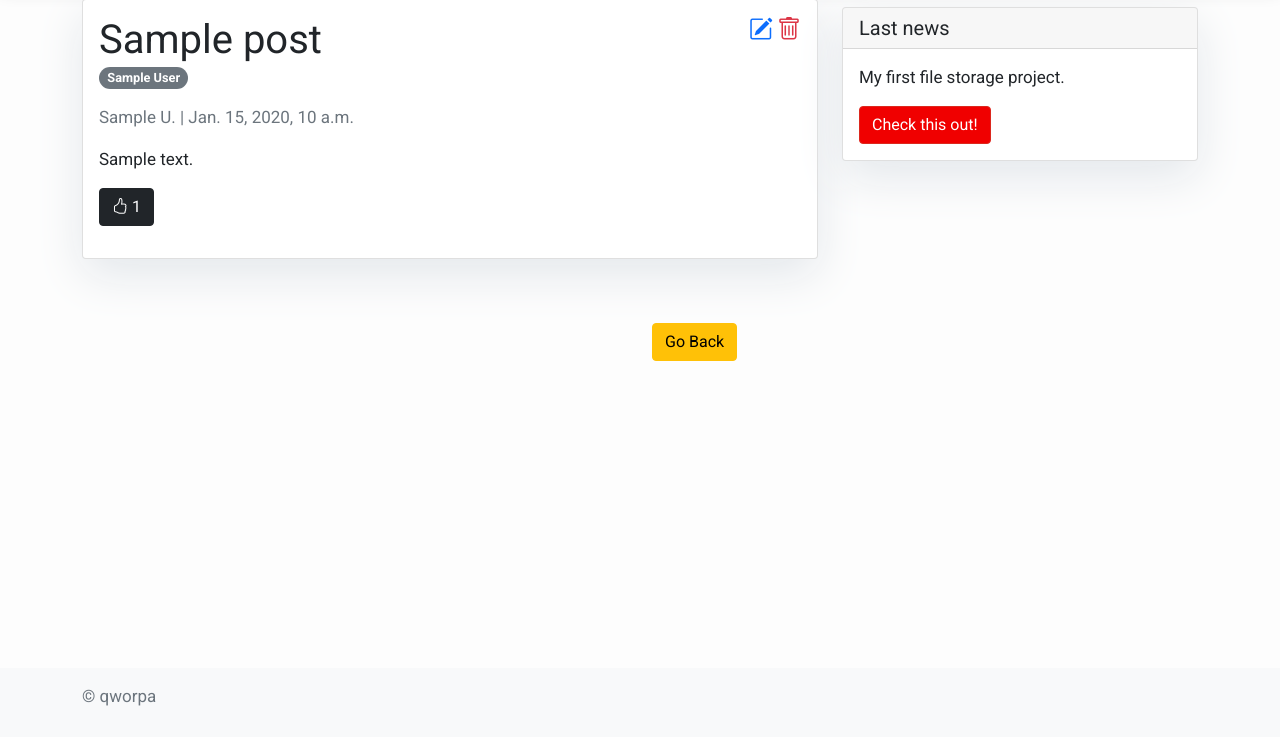
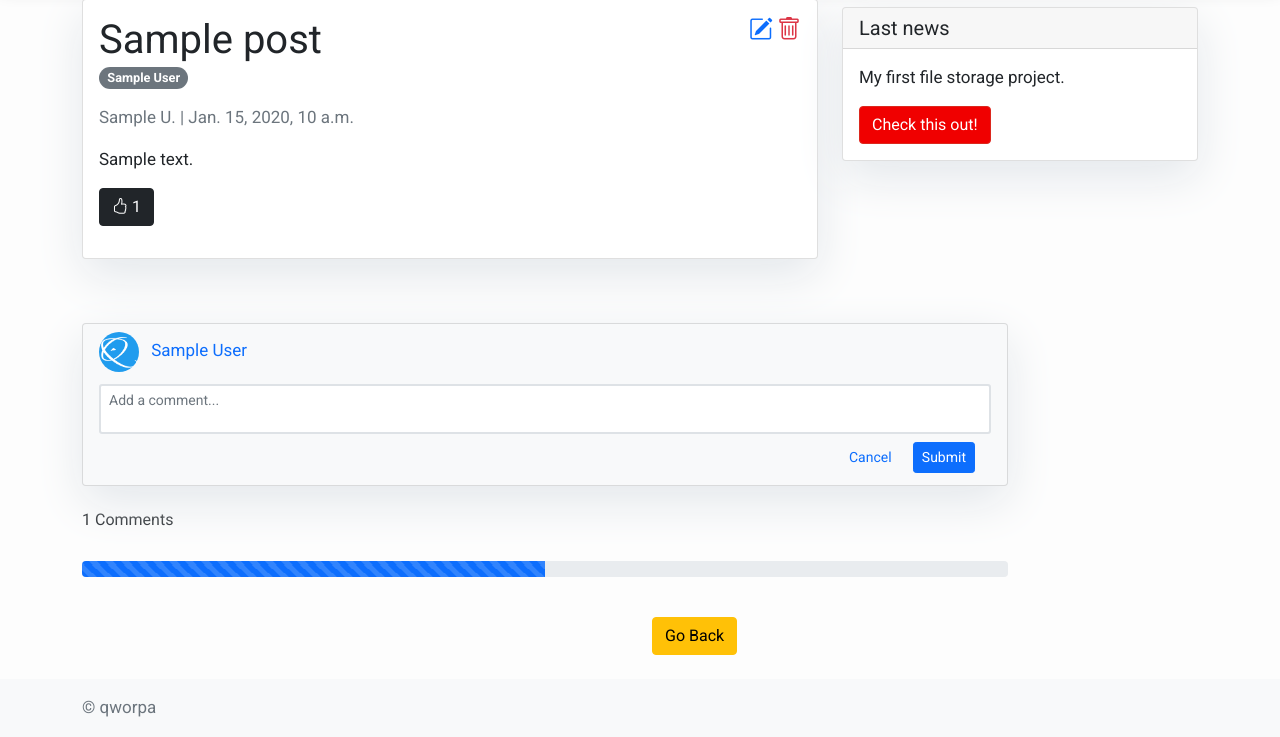
Before and after one commit to AivGitHub/qworpa, a Django app: page /blogs/posts/#/ in a window 1280 px wide. Shown: the part 75-812 px from the top of the page. Before the commit the page ends 781 px from the top, so only its background shows below. Run offline with Django 4.2, Linux system fonts and the light colour scheme; a user stored in the database is signed in; tables that the repository leaves empty hold one stand-in row (values such as "Sample post"); some libraries are stand-ins or nearby versions.

Commit message:
Add comments to posts

```diff
--- /dev/null
+++ b/blogs/static/blogs/comments.js
@@ -0,0 +1,217 @@
+/**
+ *
+ * This file is created to create/read/update/delete comments for blog posts.
+ * For now application is a monolith, but some parts of the code use API, it is done
+ * in case of moving to ReactJS.
+ *
+ * Some parts of the code could be improved, such as bulk insert comments, not 1 by 1.
+ * Or insert and load comment 1 by 1. Not sure what is the best approach, but any MR's are appreciated.
+ *
+ * @summary Simple comment system.
+ * @link    https://github.com/AivGitHub/qworpa/blob/master/blogs/static/blogs/comments.js
+ * @author  Ivan Koldakov <coldie322@gmail.com>
+ *
+ * Created at: 2023-05-29
+ */
+
+"use strict";
+
+function getQueryVars(fullUrl) {
+  let vars = [], hash;
+  let hashes = fullUrl.slice(fullUrl.indexOf("?") + 1).split("&");
+  for(let i = 0; i < hashes.length; i++) {
+    hash = hashes[i].split("=");
+    vars.push(hash[0]);
+    vars[hash[0]] = hash[1];
+  }
+  return vars;
+}
+
+function setCommentLikes(button, hasLiked, likesAmount, likesAmountSpan) {
+  let buttonI = button.find("i.bi");
+  buttonI.removeClass("bi-hand-thumbs-up");
+  buttonI.removeClass("bi-hand-thumbs-up-fill");
+  button.attr("data-has-liked", (hasLiked === true) ? "True" : "False");
+  if (hasLiked === true) {
+    buttonI.addClass("bi-hand-thumbs-up-fill");
+  } else {
+    buttonI.addClass("bi-hand-thumbs-up");
+  }
+  if (likesAmount === 0) {
+    likesAmountSpan.addClass("d-none");
+  } else {
+    likesAmountSpan.removeClass("d-none");
+  }
+  likesAmountSpan.text(likesAmount);
+}
+
+function toggleCommentLike() {
+  let button = $(this);
+  let inputHelpers = $(".input-helpers");
+  let csrf = inputHelpers.find("input[name='csrfmiddlewaretoken']").val();
+  let postId = inputHelpers.find("input[name='postId']").val();
+  let hasLiked = button.attr("data-has-liked") === "True";
+  let likesAmountSpan = button.find(".comment-likes-amount");
+  let likesAmount = parseInt($(likesAmountSpan).text());
+  let commentId = button.data("comment-id");
+  let buttonI = button.find("i.bi");
+  button.prop("disabled", true);
+  $.ajax({
+    url: `/api/v1/posts/${postId}/comments/${commentId}/likes/toggle/`,
+    method: "post",
+    headers: {
+      "X-CSRFToken": csrf,
+    },
+  }).done(function() {
+    buttonI.toggleClass("bi-hand-thumbs-up");
+    buttonI.toggleClass("bi-hand-thumbs-up-fill");
+    button.attr("data-has-liked", (hasLiked === true) ? "False" : "True");
+    if (hasLiked) {
+      likesAmount--;
+    } else {
+      likesAmount++;
+    }
+    likesAmountSpan.text(likesAmount);
+    if (likesAmount === 0) {
+      likesAmountSpan.addClass("d-none");
+    } else {
+      likesAmountSpan.removeClass("d-none");
+    }
+  }).fail(function() {
+    alert("Something went wrong! Try again later.");
+  }).always(function() {
+    button.prop("disabled", false);
+  });
+}
+
+function populateComment(comment, parentComment, newComment) {
+  let commentClone = $(".comment-snippet").clone();
+  let commentLikeTogglerButton = commentClone.find(".comment-like-toggler")
+  let likesAmountSpan = commentClone.find(".comment-likes-amount");
+  let likesAmount = parseInt(comment.likes_amount);
+  commentClone.attr("id", `comment-${comment.id}`)
+  commentClone.removeClass("d-none");
+  commentClone.removeClass("comment-snippet");
+  commentClone.find(".comment-author-full-name").text(comment.author.full_name);
+  commentClone.find(".comment-created-at").text(comment.created_at);
+  commentClone.find(".comment-content").text(comment.content);
+  commentLikeTogglerButton[0].addEventListener("click", toggleCommentLike);
+  if (comment.has_add_permission == false) {
+    commentLikeTogglerButton.prop("disabled", true);
+  }
+  setCommentLikes(commentLikeTogglerButton, comment.has_liked, likesAmount, likesAmountSpan);
+  commentLikeTogglerButton.attr("data-comment-id", comment.id);
+  if (parentComment === null) {
+    if (newComment === null) {
+      $(".post-comment-list").append(commentClone);
+    } else {
+      $(".post-comment-list").prepend(commentClone);
+    }
+  } else {
+    if (newComment === null) {
+      parentComment.append(commentClone);
+    } else {
+      parentComment.prepend(commentClone);
+    }
+  }
+}
+
+function setComment(textArea, comment) {
+  textArea.val("");
+  let totalCommentsAmountSpan = $("#total-comments-amount");
+  let totalCommentsAmount = parseInt(totalCommentsAmountSpan.text()) + 1;
+  totalCommentsAmountSpan.text(totalCommentsAmount);
+  populateComment(comment, null, true);
+}
+
+function loadInitialComments(postId, csrf) {
+  let postCommentBlock = $("#post-comment-block");
+  let postCommentsLoader = postCommentBlock.find(".post-comments-loader");
+  let loadMoreButton = postCommentsLoader.find(".load-more-button");
+
+  $.ajax({
+    url: `/api/v1/posts/${postId}/comments/`,
+    method: "get",
+    headers: {
+      "X-CSRFToken": csrf,
+    },
+  }).done(function(comments) {
+    if (comments.next !== null) {
+      let queryArgs = getQueryVars(comments.next);
+      postCommentsLoader.removeClass("d-none");
+      loadMoreButton.attr("data-next-page", queryArgs["p"]);
+    }
+    for (let i=0;i<comments.results.length;i++) {
+      populateComment(comments.results[i], null, null);
+    }
+    $(".comments-progress").addClass("d-none");
+  }).fail(function() {
+    alert("Something went wrong! Try again later.");
+  });
+}
+
+function loadMoreComments(postId, csrf) {
+  $(".comments-progress").removeClass("d-none");
+  let postCommentBlock = $("#post-comment-block");
+  let postCommentsLoader = postCommentBlock.find(".post-comments-loader");
+  let loadMoreButton = postCommentsLoader.find(".load-more-button");
+  let pageNumber = loadMoreButton.attr("data-next-page");
+  loadMoreButton.prop("disabled", true);
+  $.ajax({
+    url: `/api/v1/posts/${postId}/comments/?p=${pageNumber}`,
+    method: "get",
+    headers: {
+      "X-CSRFToken": csrf,
+    },
+  }).done(function(comments) {
+    $(".comments-progress").addClass("d-none");
+    loadMoreButton.prop("disabled", false);
+    if (comments.next !== null) {
+      let queryArgs = getQueryVars(comments.next);
+      postCommentsLoader.removeClass("d-none");
+      loadMoreButton.attr("data-next-page", queryArgs["p"]);
+    } else {
+      postCommentsLoader.addClass("d-none");
+    }
+    for (let i=0;i<comments.results.length;i++) {
+      populateComment(comments.results[i], null, null);
+    }
+    $(".comments-progress").addClass("d-none");
+    $('html, body').animate({ scrollTop: $(`#comment-${comments.results[0].id}`).offset().top}, 500);
+  }).fail(function() {
+    alert("Something went wrong! Try again later.");
+  });
+}
+
+document.addEventListener("DOMContentLoaded", function(){
+  let inputHelpers = $(".input-helpers");
+  let csrf = inputHelpers.find("input[name='csrfmiddlewaretoken']").val();
+  let postId = inputHelpers.find("input[name='postId']").val();
+  loadInitialComments(postId, csrf);
+  $(".load-more-button").click(function(e) {
+    loadMoreComments(postId, csrf);
+  });
+  $(".comment-form").submit(function(e) {
+    let form = $(this);
+    let textArea = form.find("textarea");
+    form.prop("disabled", true);
+    $.ajax({
+      url: `/api/v1/posts/${postId}/comments/add/`,
+      method: "post",
+      data: {
+        "content": textArea.val(),
+      },
+      headers: {
+        "X-CSRFToken": csrf,
+      },
+    }).done(function(comment) {
+      setComment(textArea, comment);
+      $('html, body').animate({ scrollTop: $(`#comment-${comment.id}`).offset().top}, 500);
+    }).fail(function() {
+      alert("Something went wrong! Try again later.");
+    }).always(function() {
+      form.prop("disabled", false);
+    });
+    e.preventDefault();
+  });
+});
--- a/blogs/templates/blogs/includes/post_col.html
+++ b/blogs/templates/blogs/includes/post_col.html
@@ -50,7 +50,7 @@
     {% endif %}
     <p>
     {% user_has_liked_post post user as has_liked_post %}
-    {% with likes_count=post.likes.count %}
+    {% with likes_count=post.likes.count comments_amount=post.comments.count %}
     <button
       type="button"
       class="post-like-toggler btn btn-{% if has_liked_post %}dark{% else %}light{% endif %}"
@@ -63,6 +63,17 @@
       <i class="bi bi-hand-thumbs-up"></i>
       <span class="likes-amount{% if not likes_count %} d-none{% endif %}">{{ likes_count }}</span>
     </button>
+    {% if not is_detailed %}
+    <a
+      href="{% url 'post-details' post.url_hex %}"
+      type="button"
+      class="btn btn-light"
+      data-mdb-ripple-color="dark"
+    >
+      <i class="bi bi-chat-left-dots"></i>
+      <span class="comments{% if not comments_amount %} d-none{% endif %}">{{ comments_amount }}</span>
+    </a>
+    {% endif %}
     {% endwith %}
     </p>
     {% else %}
--- /dev/null
+++ b/blogs/templates/blogs/includes/post_comments.html
@@ -0,0 +1,123 @@
+{% load i18n static %}
+
+<div class="d-none input-helpers">
+  {% csrf_token %}
+  <input type="hidden" name="postId" value="{{ post.url_hex }}">
+</div>
+
+{% if user.is_authenticated %}
+<div class="card bg-light">
+  <header class="card-header border-0 bg-transparent">
+    <img
+      src="{% static 'accounts/img/avatar.png' %}"
+      class="rounded-circle me-2"
+      height="40"
+    />
+    <a class="fw-semibold text-decoration-none">{{ user.get_full_name }}</a>
+  </header>
+  <div class="card-body py-1">
+    <form class="comment-form">
+      <div>
+        <textarea
+          class="form-control form-control-sm border border-2 rounded-1 comment-form-text"
+          style="height: 50px"
+          placeholder="{% trans 'Add a comment' %}..."
+          minlength="3"
+          maxlength="256"
+          required
+        ></textarea>
+      </div>
+      <footer class="card-footer bg-transparent border-0 text-end">
+        <button class="btn btn-link btn-sm me-2 text-decoration-none" type="reset">
+          {% trans "Cancel" %}
+        </button>
+        <button
+          type="submit"
+          class="btn btn-primary btn-sm"
+        >
+          {% trans "Submit" %}
+        </button>
+      </footer>
+    </form>
+  </div>
+</div>
+{% endif %}
+
+<aside class="d-flex justify-content-between align-items-center my-4">
+  {% with comment_amount=post.comments.count %}
+  <h4 class="h6">
+    {% if comment_amount %}<span id="total-comments-amount">{{ post.comments.count }}</span> {% trans "Comments" %}{% else %}{% trans "No comments yet" %}{% endif %}
+  </h4>
+  {% endwith %}
+</aside>
+
+<div id="post-comment-block">
+  <div class="post-comment-list"></div>
+  <div class="mt-2 comments-progress">
+    <div class="progress">
+      <div
+        class="progress-bar progress-bar-striped progress-bar-animated"
+        role="progressbar"
+        aria-valuenow="50"
+        aria-valuemin="0"
+        aria-valuemax="100"
+        style="width: 50%"
+      ></div>
+    </div>
+  </div>
+  <div class="mt-2 post-comments-loader d-none">
+      <button
+        type="button"
+        class="btn btn-link text-decoration-none ms-2 my-2 load-more-button"
+        data-next-page=""
+      >
+        {% trans "Load more" %}
+      </button>
+  </div>
+</div>
+
+{% block extrascript %}
+<script src="{% static 'blogs/comments.js' %}"></script>
+{% endblock %}
+
+<div class="mt-2 d-none comment-snippet">
+  <article class="card bg-light">
+    <header class="card-header border-0 bg-transparent d-flex align-items-center">
+      <div>
+        <img
+          src="{% static 'accounts/img/avatar.png' %}"
+          class="rounded-circle me-2"
+          height="40"
+        />
+        <a class="fw-semibold text-decoration-none comment-author-full-name">
+        </a>
+        <span class="ms-3 small text-muted comment-created-at"></span>
+      </div>
+    </header>
+    <div class="card-body py-2 px-3 comment-content">
+    </div>
+    <footer class="card-footer bg-white border-0 py-1 px-3">
+      <button
+        type="button"
+        class="btn btn-link btn-sm text-decoration-none ps-0 comment-like-toggler"
+        data-has-liked=""
+        data-comment-id=""
+        data-url-hex=""
+      >
+        <i
+          class="bi"
+        ></i>
+        <span class="comment-likes-amount d-none">0</span>
+      </button>
+      {% comment %}
+      <button
+        type="button"
+        class="btn btn-link btn-sm text-decoration-none"
+      >
+        <i class="bi bi-reply"></i>
+        {% trans "Reply" %}
+      </button>
+      {% endcomment %}
+    </footer>
+  </article>
+</div>
--- a/blogs/templates/blogs/post_details.html
+++ b/blogs/templates/blogs/post_details.html
@@ -13,4 +13,9 @@
   </div>
   {% block sidebar %}{% include 'accounts/includes/sidebar.html' %}{% endblock sidebar %}
 </div>
+<div class="row">
+  <div class="col-md-10 mb-4 mt-3 left top">
+    {% include "blogs/includes/post_comments.html" with post=post %}
+  </div>
+</div>
 {% endblock content %}
```
